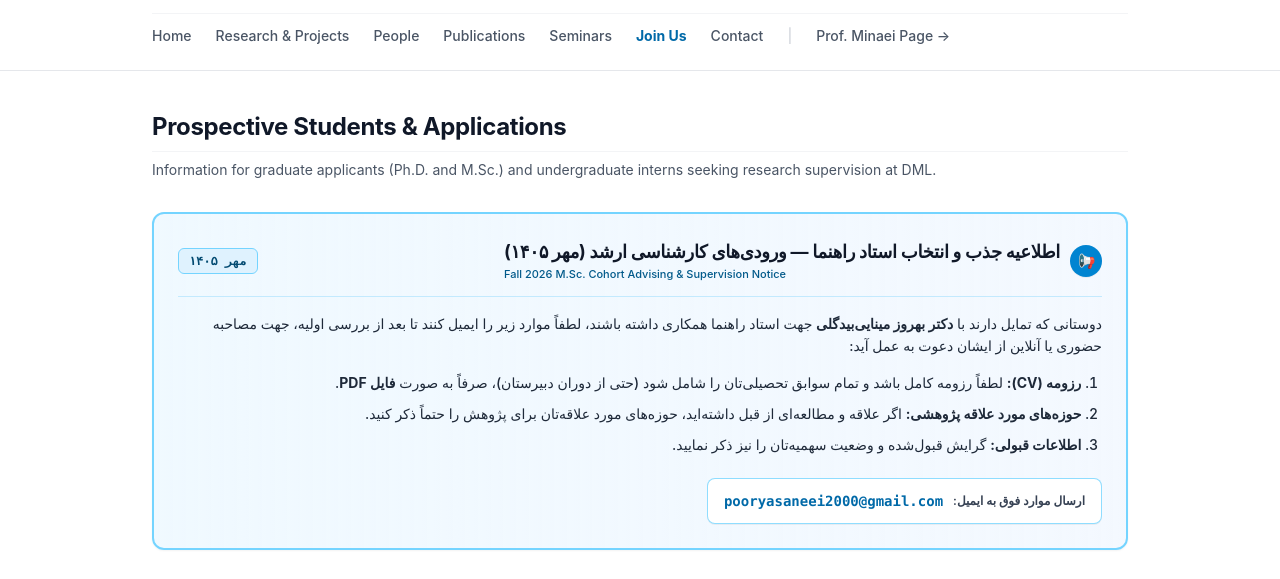
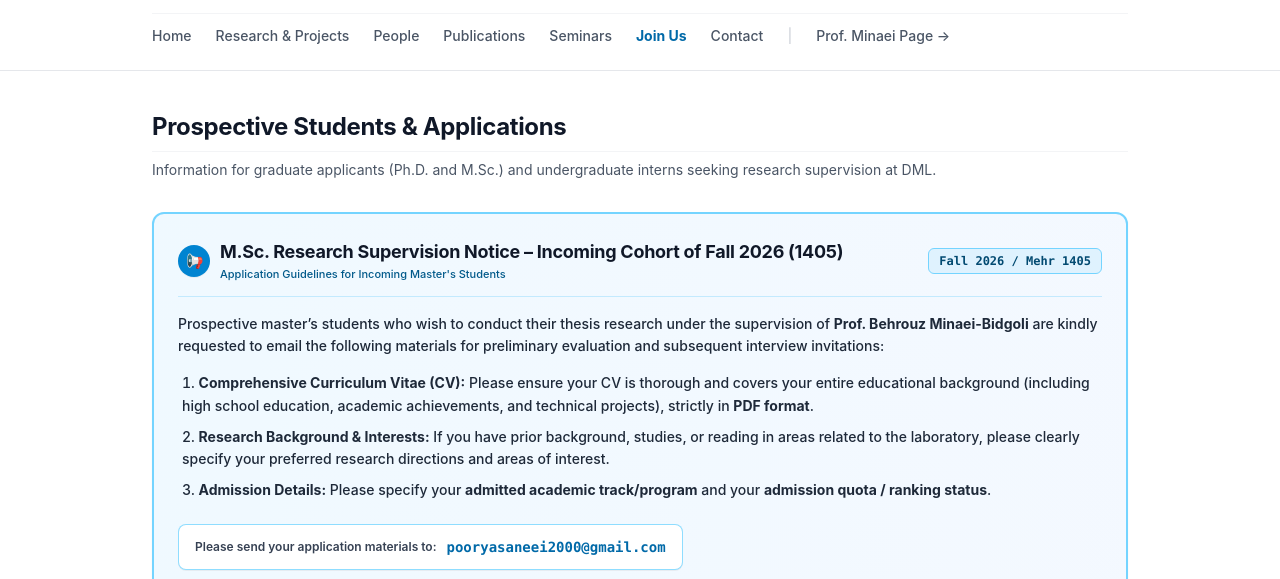
Before and after one commit to PooryaSN2000/iust-dml-website, a website built with Vite: page join.html in a window 1280 px wide. Shown: the part 101-680 px from the top of the page. Built offline with nearby package versions, Linux system fonts and the light colour scheme.

Commit message:
fix(join): translate Fall 1405 M.Sc. admissions announcement to English

```diff
--- a/join.html
+++ b/join.html
@@ -57,42 +57,42 @@
       </p>
     </div>
 
-    <!-- Announcement Banner: Incoming M.Sc. Students (Fall 1405 / 2026) -->
-    <section class="p-5 sm:p-6 bg-gradient-to-r from-sky-50 to-blue-50/70 border-2 border-sky-300 rounded-xl shadow-xs space-y-4" dir="rtl">
+    <!-- Announcement Banner: Incoming M.Sc. Students (Fall 2026 / 1405) -->
+    <section class="p-5 sm:p-6 bg-gradient-to-r from-sky-50 to-blue-50/70 border-2 border-sky-300 rounded-xl shadow-xs space-y-4">
       <div class="flex flex-col sm:flex-row sm:items-center justify-between gap-2 border-b border-sky-200/80 pb-3">
         <div class="flex items-center gap-2.5">
           <span class="inline-flex items-center justify-center w-8 h-8 rounded-full bg-sky-600 text-white text-sm shadow-2xs shrink-0">📢</span>
           <div>
-            <h2 class="text-base sm:text-lg font-bold text-gray-900">اطلاعیه جذب و انتخاب استاد راهنما — ورودی‌های کارشناسی ارشد (مهر ۱۴۰۵)</h2>
-            <div class="text-[11px] text-sky-800 font-medium" dir="ltr">Fall 2026 M.Sc. Cohort Advising &amp; Supervision Notice</div>
+            <h2 class="text-base sm:text-lg font-bold text-gray-900">M.Sc. Research Supervision Notice &ndash; Incoming Cohort of Fall 2026 (1405)</h2>
+            <div class="text-[11px] text-sky-800 font-medium">Application Guidelines for Incoming Master's Students</div>
           </div>
         </div>
         <span class="text-xs font-mono font-bold px-2.5 py-1 bg-sky-100 text-sky-900 rounded-md border border-sky-300 shrink-0 self-start sm:self-auto">
-          مهر ۱۴۰۵
+          Fall 2026 / Mehr 1405
         </span>
       </div>
 
       <div class="space-y-3.5 text-sm text-gray-800 leading-relaxed">
         <p class="font-medium">
-          دوستانی که تمایل دارند با <strong>دکتر بهروز مینایی‌بیدگلی</strong> جهت استاد راهنما همکاری داشته باشند، لطفاً موارد زیر را ایمیل کنند تا بعد از بررسی اولیه، جهت مصاحبه حضوری یا آنلاین از ایشان دعوت به عمل آید:
+          Prospective master’s students who wish to conduct their thesis research under the supervision of <strong>Prof. Behrouz Minaei-Bidgoli</strong> are kindly requested to email the following materials for preliminary evaluation and subsequent interview invitations:
         </p>
 
-        <ol class="list-decimal list-inside space-y-2 pr-1 font-medium text-gray-800">
+        <ol class="list-decimal list-inside space-y-2 pl-1 font-medium text-gray-800">
           <li>
-            <strong>رزومه (CV):</strong> لطفاً رزومه کامل باشد و تمام سوابق تحصیلی‌تان را شامل شود (حتی از دوران دبیرستان)، صرفاً به صورت <strong>فایل PDF</strong>.
+            <strong>Comprehensive Curriculum Vitae (CV):</strong> Please ensure your CV is thorough and covers your entire educational background (including high school education, academic achievements, and technical projects), strictly in <strong>PDF format</strong>.
           </li>
           <li>
-            <strong>حوزه‌های مورد علاقه پژوهشی:</strong> اگر علاقه و مطالعه‌ای از قبل داشته‌اید، حوزه‌های مورد علاقه‌تان برای پژوهش را حتماً ذکر کنید.
+            <strong>Research Background &amp; Interests:</strong> If you have prior background, studies, or reading in areas related to the laboratory, please clearly specify your preferred research directions and areas of interest.
           </li>
           <li>
-            <strong>اطلاعات قبولی:</strong> گرایش قبول‌شده و وضعیت سهمیه‌تان را نیز ذکر نمایید.
+            <strong>Admission Details:</strong> Please specify your <strong>admitted academic track/program</strong> and your <strong>admission quota / ranking status</strong>.
           </li>
         </ol>
 
         <div class="pt-2">
           <div class="inline-flex flex-wrap items-center gap-2.5 p-3 sm:px-4 bg-white border border-sky-300/80 rounded-lg shadow-2xs">
-            <span class="text-xs font-semibold text-gray-700">ارسال موارد فوق به ایمیل:</span>
-            <a href="mailto:pooryasaneei2000@gmail.com" class="font-mono font-bold text-sky-700 hover:underline text-sm" dir="ltr">pooryasaneei2000@gmail.com</a>
+            <span class="text-xs font-semibold text-gray-700">Please send your application materials to:</span>
+            <a href="mailto:pooryasaneei2000@gmail.com" class="font-mono font-bold text-sky-700 hover:underline text-sm">pooryasaneei2000@gmail.com</a>
           </div>
         </div>
       </div>
```
